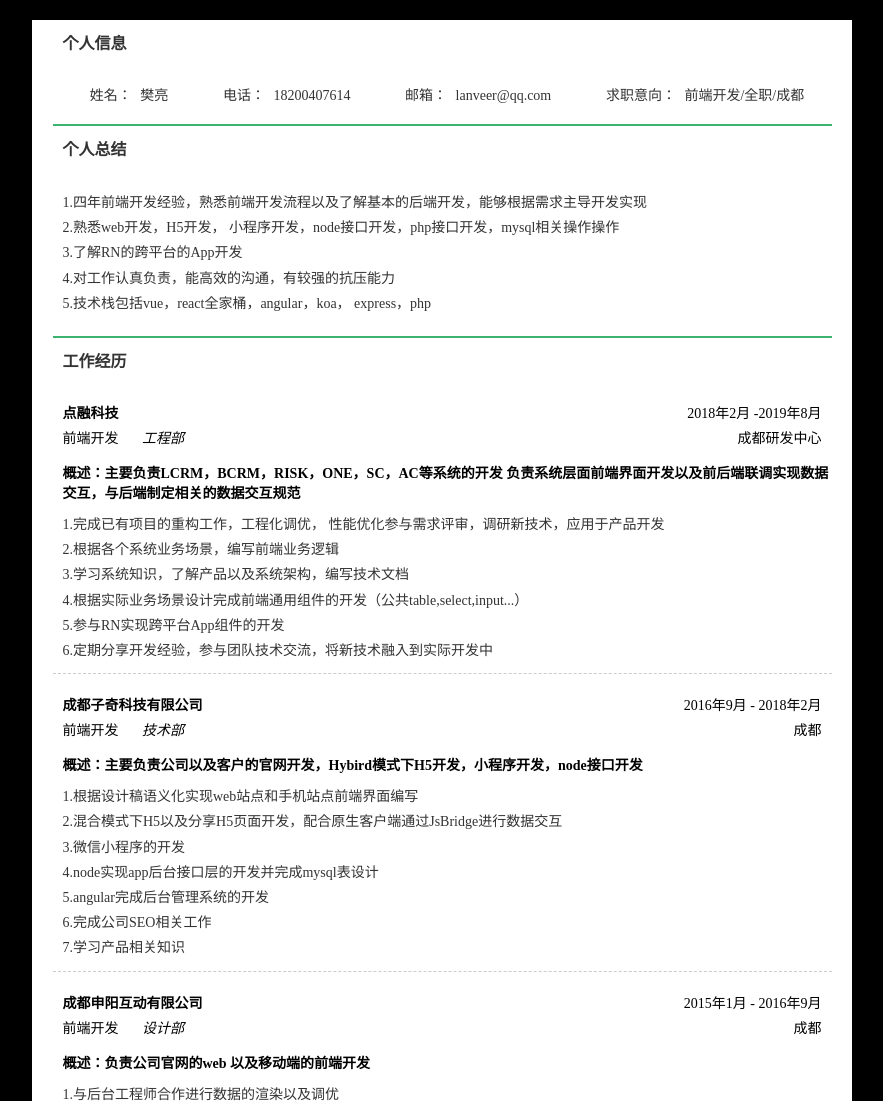
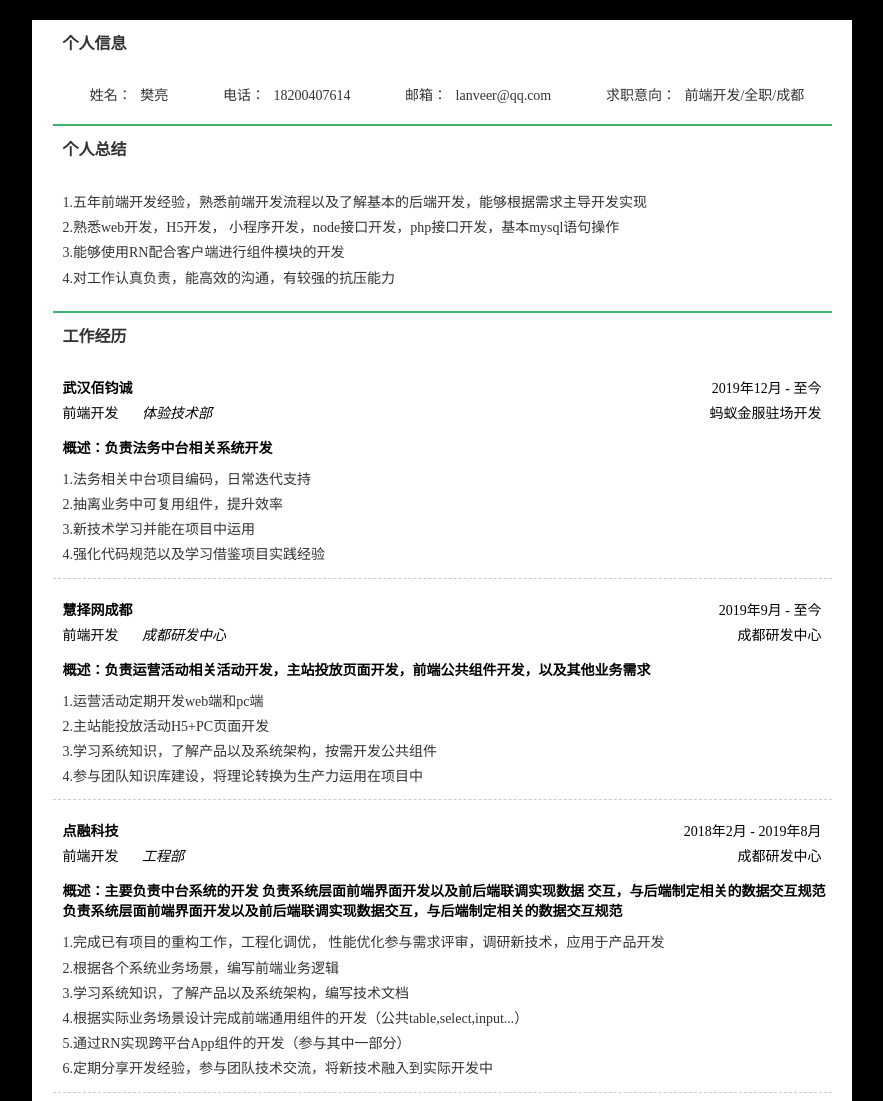
Before and after one commit to Lanveer/assistantAPI, a website: page resume/resume.html in a window 1280 px wide. Shown: the top 1101 px of the page, without its empty margins (198-1081 px from the left). Drawn offline with Linux system fonts and the light colour scheme.

Commit message:
重新更新resume问津

```diff
--- a/resume/resume.html
+++ b/resume/resume.html
@@ -22,14 +22,57 @@
     </div>
     <div class="item zj">
         <h1>个人总结</h1>
-        <p>1.四年前端开发经验，熟悉前端开发流程以及了解基本的后端开发，能够根据需求主导开发实现</p>
-        <p>2.熟悉web开发，H5开发， 小程序开发，node接口开发，php接口开发，mysql相关操作操作</p>
-        <p>3.了解RN的跨平台的App开发</p>
+        <p>1.五年前端开发经验，熟悉前端开发流程以及了解基本的后端开发，能够根据需求主导开发实现</p>
+        <p>2.熟悉web开发，H5开发， 小程序开发，node接口开发，php接口开发，基本mysql语句操作</p>
+        <p>3.能够使用RN配合客户端进行组件模块的开发</p>
         <p>4.对工作认真负责，能高效的沟通，有较强的抗压能力</p>
-        <p>5.技术栈包括vue，react全家桶，angular，koa， express，php</p>
     </div>
+
     <div class="item exp">
         <h1>工作经历</h1>
+
+        <div class="exp-box">
+            <div class="exp-con">
+                <div class="exp-con-left">
+                    <h1>武汉佰钧诚</h1>
+                    <p>前端开发 <i>体验技术部</i></p>
+                </div>
+                <div class="exp-con-right">
+                    <p> 2019年12月 - 至今</p>
+                    <p>蚂蚁金服驻场开发</p>
+                </div>
+            </div>
+            <div class="exp-desc">
+                <h1>概述：负责法务中台相关系统开发</h1>
+                <p>1.法务相关中台项目编码，日常迭代支持</p>
+                <p>2.抽离业务中可复用组件，提升效率</p>
+                <p>3.新技术学习并能在项目中运用</p>
+                <p>4.强化代码规范以及学习借鉴项目实践经验</p>
+
+            </div>
+        </div>
+
+        <div class="exp-box">
+            <div class="exp-con">
+                <div class="exp-con-left">
+                    <h1>慧择网成都</h1>
+                    <p>前端开发 <i>成都研发中心</i></p>
+                </div>
+                <div class="exp-con-right">
+                    <p> 2019年9月 - 至今</p>
+                    <p>成都研发中心</p>
+                </div>
+            </div>
+            <div class="exp-desc">
+                <h1>概述：负责运营活动相关活动开发，主站投放页面开发，前端公共组件开发，以及其他业务需求</h1>
+                <p>1.运营活动定期开发web端和pc端</p>
+                <p>2.主站能投放活动H5+PC页面开发</p>
+                <p>3.学习系统知识，了解产品以及系统架构，按需开发公共组件</p>
+                <p>4.参与团队知识库建设，将理论转换为生产力运用在项目中</p>
+
+            </div>
+        </div>
+
         <div class="exp-box">
             <div class="exp-con">
                 <div class="exp-con-left">
@@ -37,19 +80,20 @@
                     <p>前端开发 <i>工程部</i></p>
                 </div>
                 <div class="exp-con-right">
-                    <p> 2018年2月 -2019年8月</p>
+                    <p> 2018年2月 - 2019年8月</p>
                     <p>成都研发中心</p>
                 </div>
             </div>
             <div class="exp-desc">
-                <h1>概述：主要负责LCRM，BCRM，RISK，ONE，SC，AC等系统的开发 负责系统层面前端界面开发以及前后端联调实现数据
-交互，与后端制定相关的数据交互规范</h1>
+                <h1>概述：主要负责中台系统的开发 负责系统层面前端界面开发以及前后端联调实现数据
+交互，与后端制定相关的数据交互规范  负责系统层面前端界面开发以及前后端联调实现数据交互，与后端制定相关的数据交互规范</h1>
                 <p>1.完成已有项目的重构工作，工程化调优， 性能优化参与需求评审，调研新技术，应用于产品开发</p>
                 <p>2.根据各个系统业务场景，编写前端业务逻辑</p>
                 <p>3.学习系统知识，了解产品以及系统架构，编写技术文档</p>
                 <p>4.根据实际业务场景设计完成前端通用组件的开发（公共table,select,input...）</p>
-                <p>5.参与RN实现跨平台App组件的开发</p>
+                <p>5.通过RN实现跨平台App组件的开发（参与其中一部分）</p>
                 <p>6.定期分享开发经验，参与团队技术交流，将新技术融入到实际开发中</p>
+
             </div>
         </div>
 
@@ -60,7 +104,7 @@
                     <p>前端开发 <i>技术部</i></p>
                 </div>
                 <div class="exp-con-right">
-                    <p> 2016年9月 - 2018年2月</p>
+                    <p> 2016年2月 - 2018年2月</p>
                     <p>成都</p>
                 </div>
             </div>
@@ -100,10 +144,20 @@
     <div class="item pro">
         <h1>项目经历</h1>
 
+        <div class="pro-box">
+            <h1>运营活动中台系统开发</h1>
+            <h3>时间:2019年9月 - 至今</h3>
+            <h2>概述：运营活动相关开发，技术栈使用（react+antd+gulp）</h2>
+            <p>1.根据设计需求实现活动页面开发</p>
+            <p>2.提取公共模块，抽象成独立的组件，以供后期调用</p>
+            <p>3.参与搭建公司运营系统</p>
+            <p>4.完成其他pc投放页面的开发</p>
+        </div>
+
                 <!--zeus-->
         <div class="pro-box">
-            <h1>Zeus发布配置平台开发</h1>
-            <h3>时间:2019年3月 - 2019年7月</h3>
+            <h1>项目发布部署平台开发</h1>
+            <h3>时间:2019年3月 - 至今</h3>
             <h2>概述：项目属于公司内部发布配置平台，采用组件配置化开发，技术栈使用（react+antd+dva+webpack）</h2>
             <p>1.根据需求完成动态表单相关配置以及对应数据渲染</p>
             <p>2.搭建项目基本框架，技术选型，webpack配置以及相关的优化，较之前的编译运行时间有极大的提升</p>
@@ -114,7 +168,7 @@
 
         <!--风控开发-->
         <div class="pro-box">
-            <h1>RISK engine系统开发，技术栈使用（react+antd+dva+webpack）</h1>
+            <h1>风控系统开发</h1>
             <h3>时间：2018年2月 - 至今</h3>
             <h2>概述：基于公司风控系统的前端开发， 完成基本的风控组件开发</h2>
             <p>1.用授信审核列表详情组件的开发以及审批 操作组件的开发 </p>
@@ -128,9 +182,9 @@
 
         <!--crm开发-->
         <div class="pro-box">
-            <h1>CRM系统开发 </h1>
+            <h1>CRM管理系统开发 </h1>
             <h3>时间：2018年2月 - 至今</h3>
-            <h2>概述：基于公司CRM系统的前端开发，主要包括LCRM，BCRM， ICS的前端功能开发技术栈使用（react+antd+redux+webpack）</h2>
+            <h2>概述：基于公司CRM系统的前端开发，主要包括LCRM，BCRM， ICS的前端功能开发</h2>
             <p>1.负责三个项目日常需求开发 </p>
             <p>2.负责借款端BCRM系统的报表功能开发， 以及借款客户的管理开发</p>
             <p>3.完成投资端LCRM系统的重构开发，数据优化， 接口调优，以及配置相关的开发工作</p>
@@ -142,7 +196,7 @@
 
         <!--AC开发-->
         <div class="pro-box">
-            <h1>AC系统开发以及后期的重构工作，技术栈使用（angular+webpack） </h1>
+            <h1>AC系统开发以及后期的重构工作 </h1>
             <h3>时间：2018年6月 - 2018年11月</h3>
             <h2>概述：基于公司内部核心Admin系统开发</h2>
             <p>1.负责AC系统的账目信息模块，使用angular技术栈进行开发</p>
@@ -156,7 +210,7 @@
         <div class="pro-box">
             <h1>简购生活官网以及H5站点开发 </h1>
             <h3>时间：2017年11月 - 2018年2月</h3>
-            <h2>概述：该项目分属于web站点和h5站点以及混合模式下H5页面，技术栈使用（+vue+H5+JQ）</h2>
+            <h2>概述：该项目分属于web站点和h5站点以及混合模式下H5页面</h2>
             <p>1.根据设计稿， 独立负责整个官网的前端开发，使用html5 语义化进行web站点开发，前端使用restful获取接口数据进行数据交互</p>
             <p>2.使用媒体查询完成响应式布局，兼容移动设备的h5站点</p>
             <p>3.H5开发混合模式下的界面，数据交互层面采用vue+resource实现数据调用和页面渲染</p>
@@ -211,7 +265,7 @@
         <p>5.熟练使用前端构建工具webpack,gulp等,了解基本的原理和项目配置</p>
         <p>6.了解node以及php服务端编程，熟悉npm生态系统，以及对应的express和koa框架,熟练进行接口层面开发</p>
         <p>7.熟悉前后端数据交互，了解mysql数据库相关的操作，了解非关系型数据库mongoDB以及缓存数据库redis的使用</p>
-        <p>8.掌握小程序的开发，能够根据需求开发相关的小程序，了解RN 和Flutter</p>
+        <p>8.掌握小程序的开发，能够根据需求开发相关的小程序，了解RN 和Flutter能够快速进行跨平台的开发</p>
         <p>9.熟悉英文口语,能够进行流畅的交流，以及各种全英文文档的阅读以及编写，有较强的抗压能力以及高校的沟通</p>
     </div>
 
```
Also changed, not shown: resume/resume.css (line endings or trailing spaces), 1 other file.
